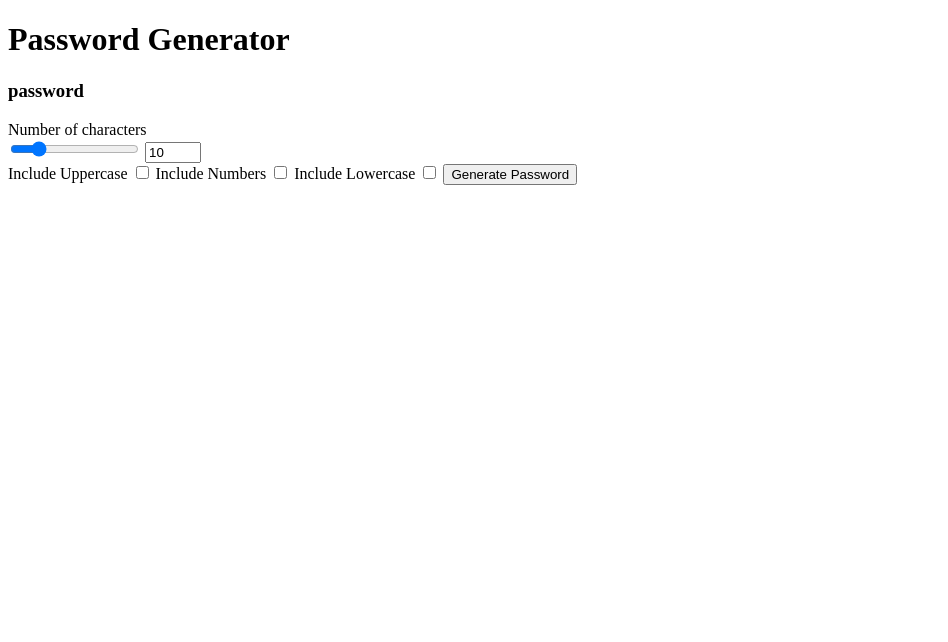
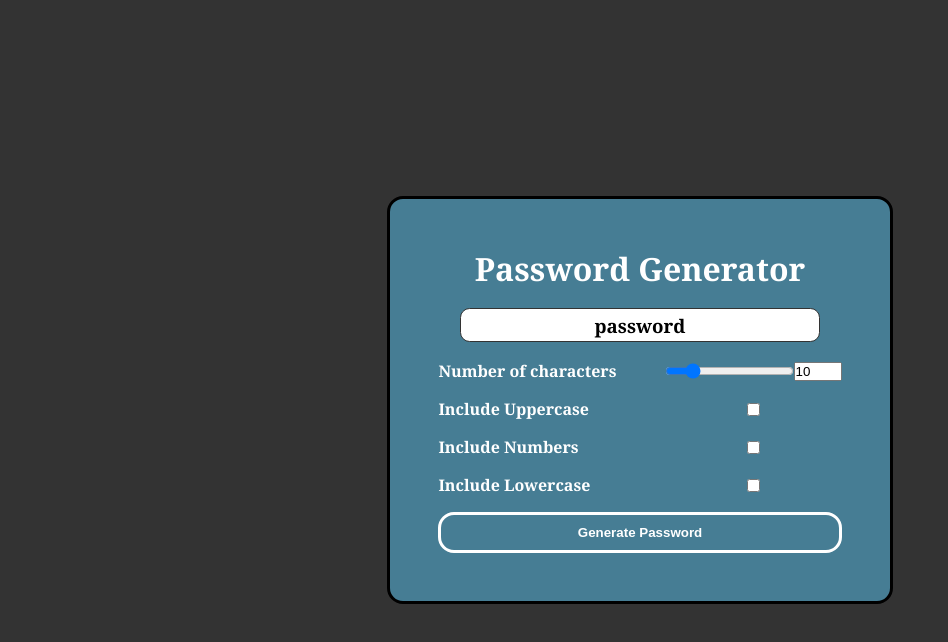
Before and after one commit to ashishsingh2601/passwordGenerator, a plain HTML site: page index.html in a window 1280 px wide. Shown: the whole page, without its empty margins (0-948 px from the left). Drawn offline with Linux system fonts and the light colour scheme.

Commit message:
Styles added.

```diff
--- a/index.html
+++ b/index.html
@@ -13,9 +13,9 @@
         <h3 class="passwordDisplay">password</h3>
         <form id="passwordGeneratorForm" class="form">
             <label for="characterAmountRange">Number of characters</label>
-            <div class="charater-amount-container">
+            <div class="character-amount-container">
                 <input type="range" min="1" max="50" value="10" id="characterAmountRange">
-                <input type="number" min="1" max="50" value="10" id="charaterAmountNumber">
+                <input class="number-input" type="number" min="1" max="50" value="10" id="charaterAmountNumber">
             </div>
             <label for="includeUppercase">Include Uppercase</label>
             <input type="checkbox" id="includeUppercase">
--- a/style.css
+++ b/style.css
@@ -0,0 +1,74 @@
+*{
+    margin:0;
+    padding:0;
+    box-sizing: border-box;
+}
+body{
+    background-color: #333;
+    color: #ffffff;
+    min-height: 100vh;
+    display: flex;
+    justify-content: center;
+    align-items: center;
+    font-family: Georgia, 'Times New Roman', Times, serif;
+}
+.container{
+    background-color: rgb(70, 125, 148);
+    padding: 3rem;
+    border: 3px solid black;
+    border-radius: 1rem;
+    display: flex;
+    justify-content: center;
+    align-items: center;
+    flex-direction: column;
+
+}
+.form{
+    display: grid;
+    grid-template-columns: auto auto;
+    row-gap: 1rem;
+    column-gap: 3rem;
+    justify-content: center;
+    align-items: center;
+}
+label{
+    font-weight: bold;
+}
+.title{
+    margin:0;
+    text-align: center;
+}
+.character-amount-container{
+    display: flex;
+    align-items: center;
+}
+.number-input{
+    width: 3rem;
+}
+.passwordDisplay{
+    background-color: #ffffff;
+    color: #000;
+    padding: 1rem;
+    border: 1px solid #333;
+    height: 2rem;
+    width: 360px;
+    display: flex;
+    justify-content: center;
+    align-items: center;
+    word-break: break-all;
+    border-radius: 0.6rem;
+    margin: 18px;
+}
+.btn{
+    grid-column: span 2;
+    background-color: transparent;
+    border: 3px solid #fff;
+    padding: 0.6rem 1rem;
+    font-weight: bold;
+    color: #fff;
+    cursor: pointer;
+    border-radius: 1rem;
+}
+.btn:hover{
+    background-color: #ffffff33;
+}
```
